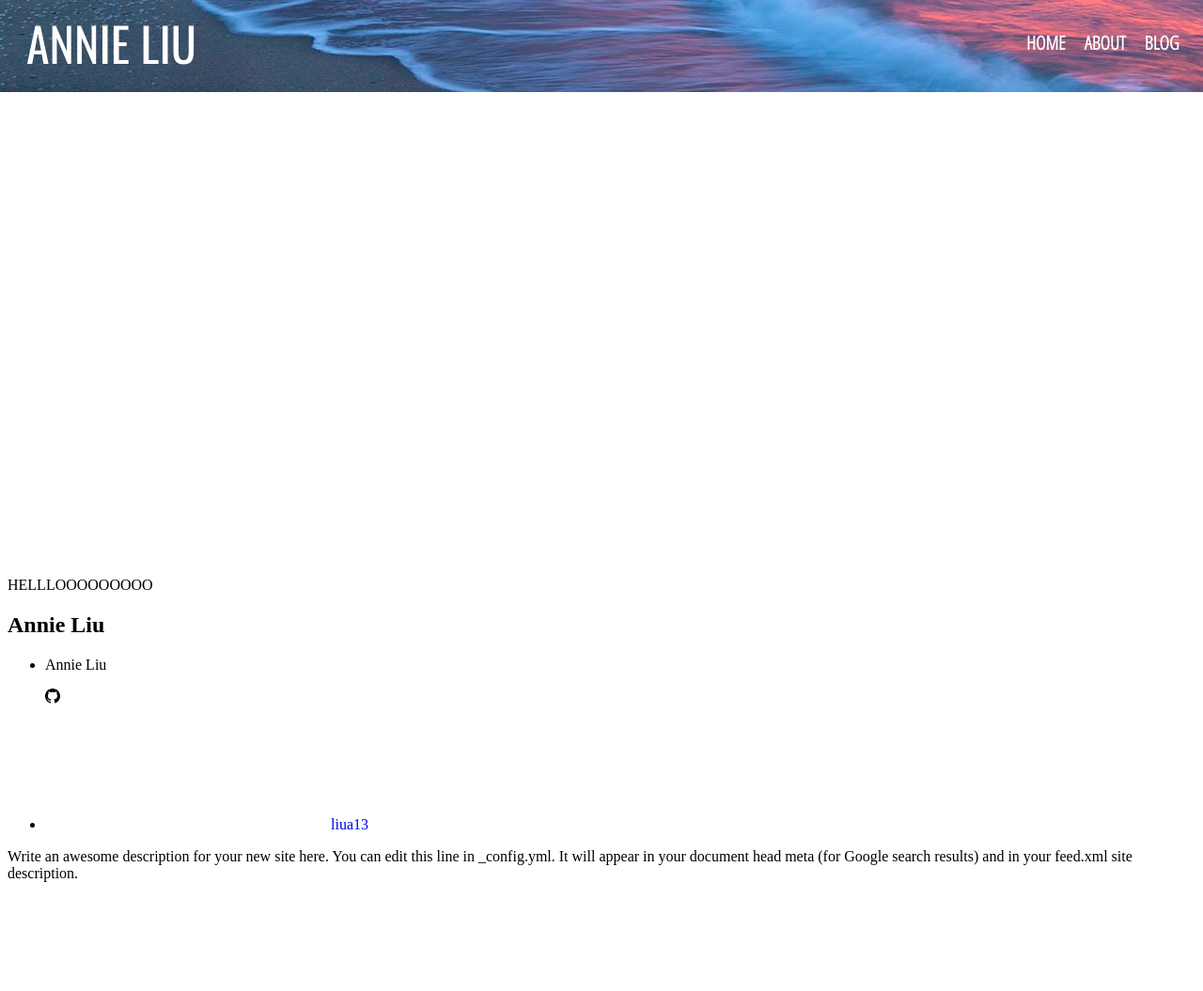
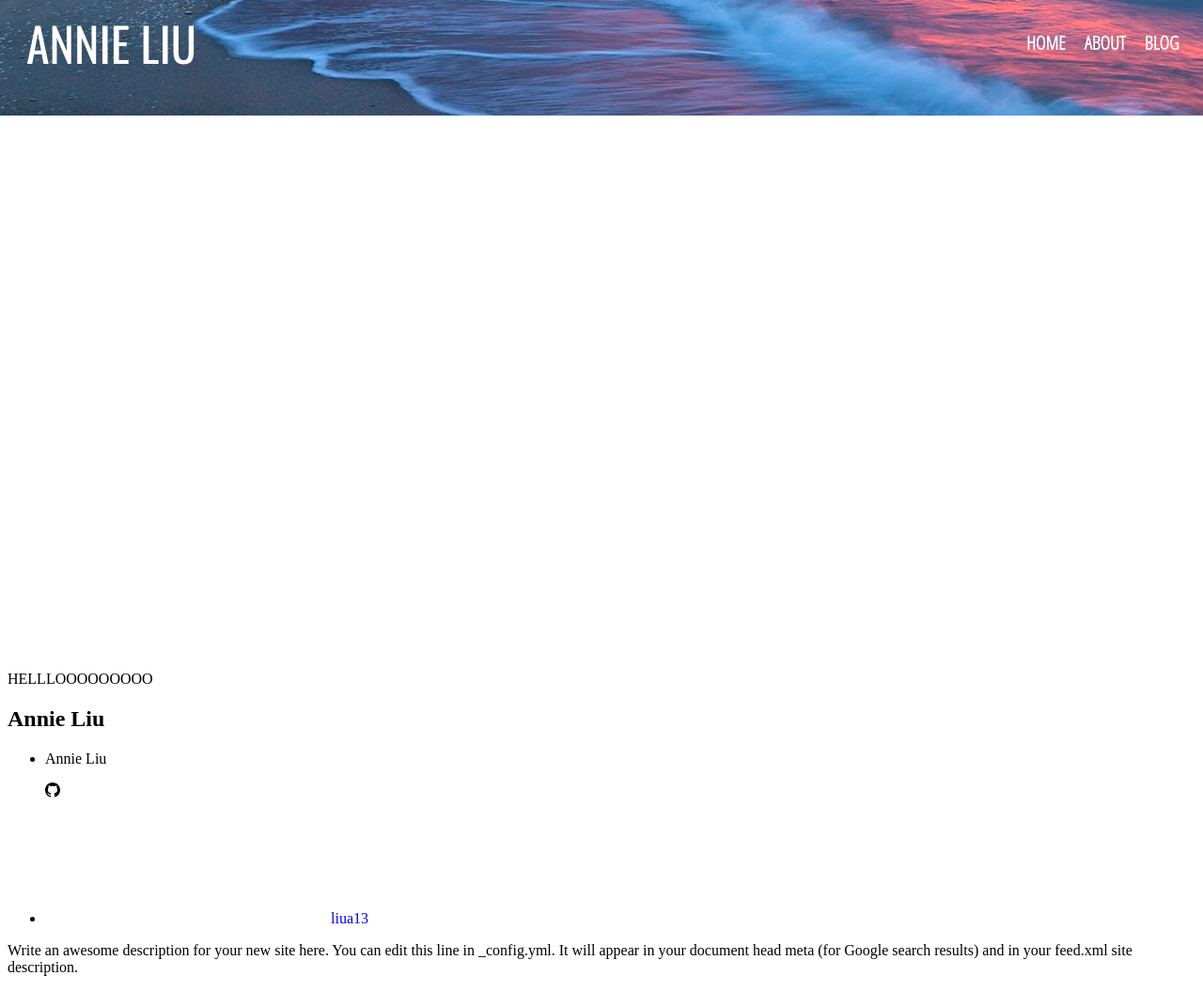
Before and after one commit to liua13/Blog, a Jekyll site: the page built from index.markdown, in a window 1280 px wide. Shown: the whole page at 94% size. Built offline with Jekyll 4.4.1, drawn with Linux system fonts in a browser that asks for light colours; nearby versions of some CDN libraries; before the commit the page ends 955 px from its top, so only the background shows below that.

Commit message:
experiemnt 7

```diff
--- a/assets/SCSS/main.scss
+++ b/assets/SCSS/main.scss
@@ -20,10 +20,10 @@
 	background-repeat: no-repeat;
 	background-attachment: fixed;
 	background-position: center;
-	min-height: 2000px;
+	min-height: 2150px;
 	width: 105%;
 	padding: 0;
-	margin: -1500px 0px 0px -10px;
+	margin: -1550px 0px 0px -10px;
 }
 
 // *** nav bar ***
```
